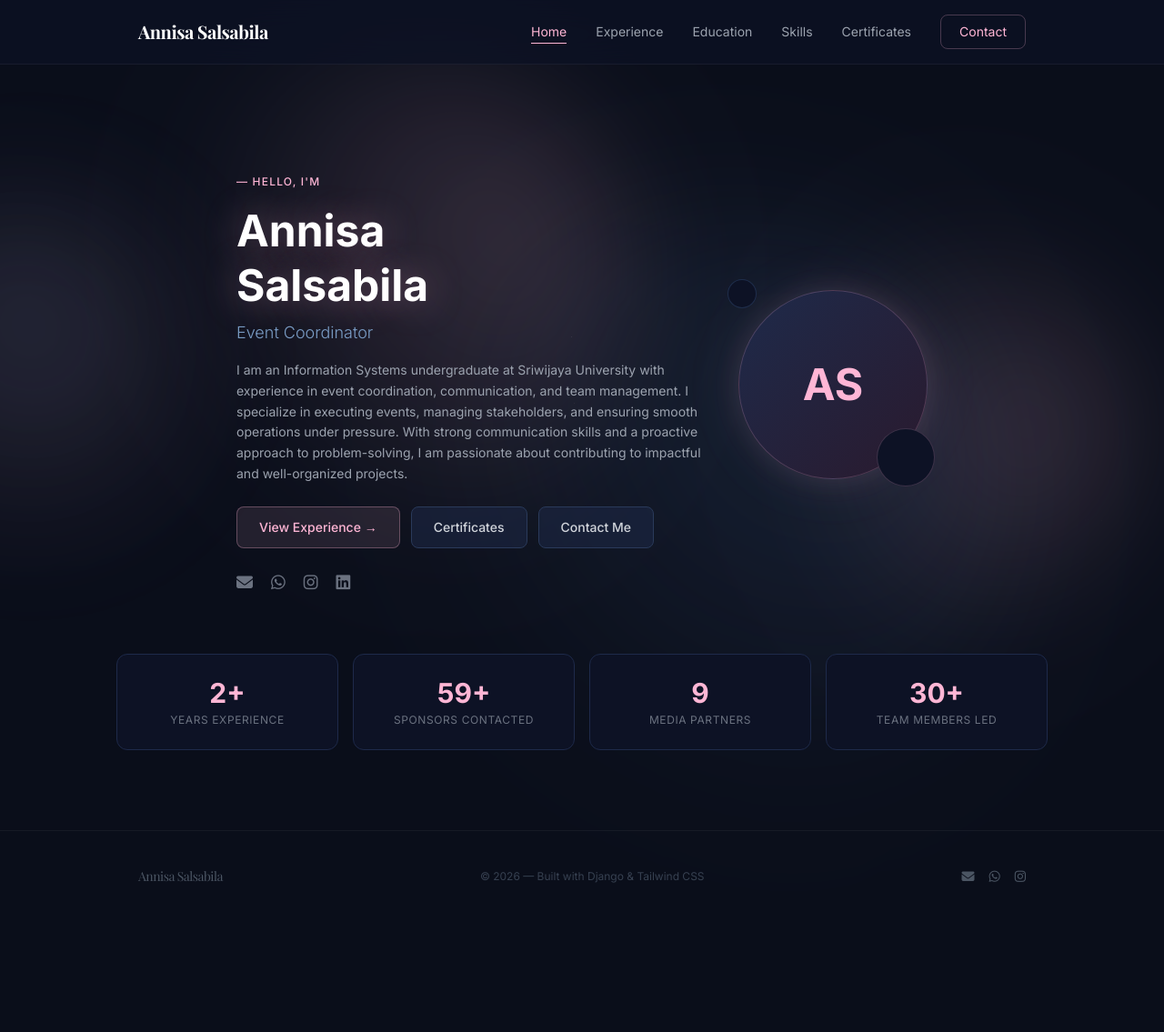
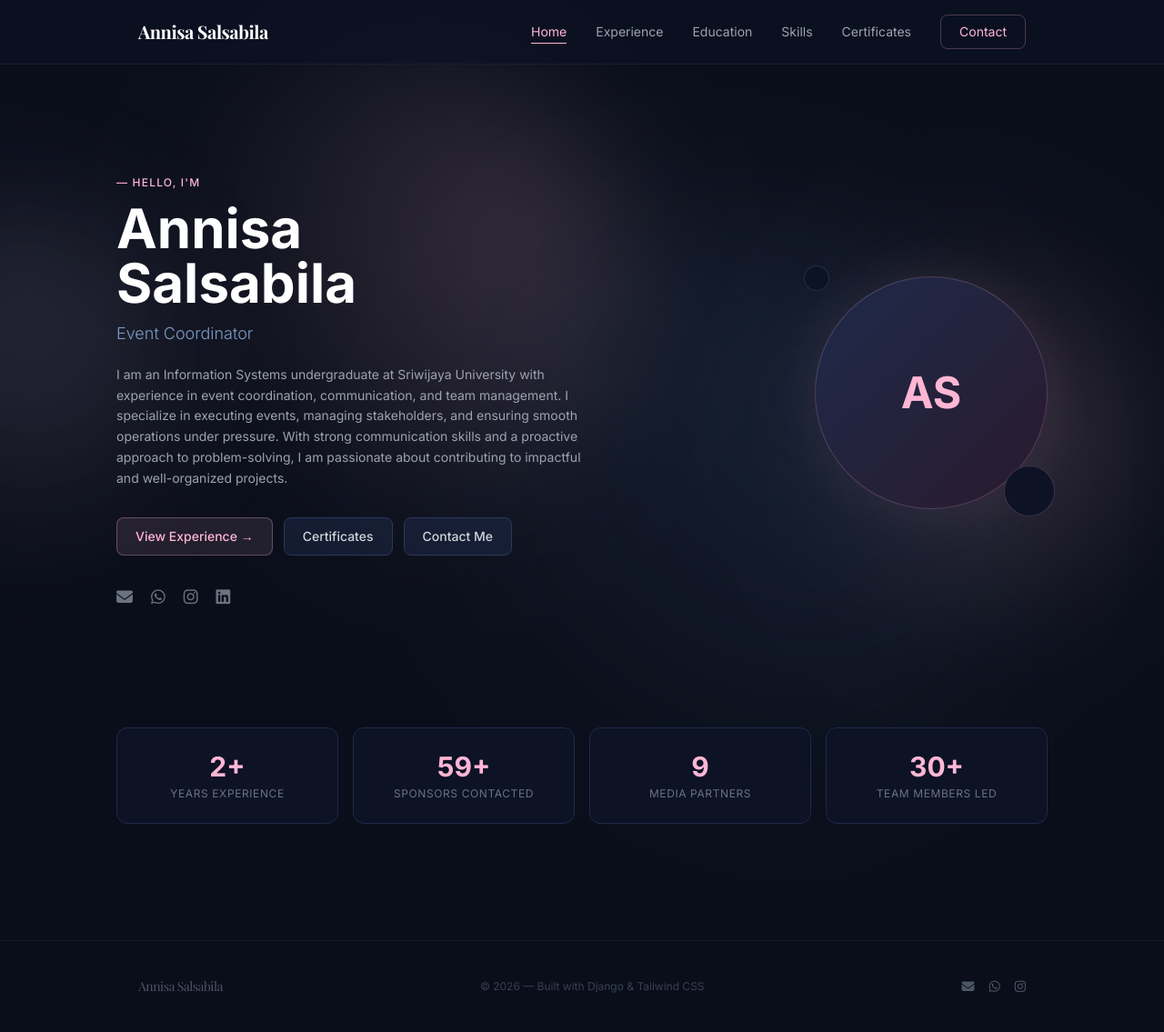
Before and after one commit to matchabobeli/portfolio-project, a Django app: page / in a window 1280 px wide. Shown: the whole page at 91% size. Before the commit the page ends 971 px from the top, so only its background shows below. Run offline with Django 5.2, Linux system fonts and the light colour scheme; some libraries are stand-ins or nearby versions.

Commit message:
Fix home page layout - tighten spacing and fix hero section

```diff
--- a/templates/home.html
+++ b/templates/home.html
@@ -8,76 +8,78 @@
     <div class="absolute top-2/3 left-1/3 w-64 h-64 bg-[#ffb6d5]/3 rounded-full blur-3xl"></div>
 </div>
 
-<main class="pt-16 relative z-10 page-transition">
-</main>
+<!-- Hero -->
+<section class="min-h-[calc(100vh-64px)] flex items-center px-6 relative">
+    <div class="max-w-5xl mx-auto w-full flex flex-col md:flex-row items-center gap-12 py-12">
 
-<!-- Hero -->
-<section class="flex items-center justify-center px-6 pt-16 pb-10 relative">
-    <div class="max-w-5xl mx-auto flex flex-col md:flex-row items-center gap-10">
+        <!-- Text -->
         <div class="flex-1 fade-in">
-            <p class="text-[#ffb6d5] text-xs font-medium tracking-widest uppercase mb-4">— Hello, I'm</p>
-            <h1 class="text-5xl font-bold mb-2 text-white glow-pink leading-tight">Annisa<br>Salsabila</h1>
-            <h2 class="text-lg text-[#7a9cc5] mb-4 font-light" id="typed-title"></h2>
-            <p class="text-gray-400 leading-relaxed mb-6 max-w-lg text-sm">
+            <p class="text-[#ffb6d5] text-xs font-medium tracking-widest uppercase mb-3">— Hello, I'm</p>
+            <h1 class="text-5xl md:text-6xl font-bold mb-3 text-white leading-tight">Annisa<br>Salsabila</h1>
+            <h2 class="text-lg text-[#7a9cc5] mb-5 font-light min-h-[28px]" id="typed-title"></h2>
+            <p class="text-gray-400 leading-relaxed mb-8 max-w-lg text-sm">
                 I am an Information Systems undergraduate at Sriwijaya University with experience in event coordination,
                 communication, and team management. I specialize in executing events, managing stakeholders, and
                 ensuring smooth operations under pressure. With strong communication skills and a proactive approach to
                 problem-solving, I am passionate about contributing to impactful and well-organized projects.
             </p>
-            <div class="flex flex-wrap gap-3 mb-6">
+            <div class="flex flex-wrap gap-3 mb-8">
                 <a href="/experience/"
-                    class="bg-[#ffb6d5]/10 hover:bg-[#ffb6d5]/20 border border-[#ffb6d5]/30 hover:border-[#ffb6d5]/60 text-[#ffb6d5] px-6 py-3 rounded-lg transition font-medium text-sm">
+                    class="bg-[#ffb6d5]/10 hover:bg-[#ffb6d5]/20 border border-[#ffb6d5]/30 hover:border-[#ffb6d5]/60 text-[#ffb6d5] px-5 py-2.5 rounded-lg transition font-medium text-sm">
                     View Experience →
                 </a>
                 <a href="/certificates/"
-                    class="bg-[#1e2a4a]/50 hover:bg-[#1e2a4a] border border-[#2a3a5a] hover:border-[#4a6fa5] text-gray-300 hover:text-white px-6 py-3 rounded-lg transition font-medium text-sm">
+                    class="bg-[#1e2a4a]/50 hover:bg-[#1e2a4a] border border-[#2a3a5a] hover:border-[#4a6fa5] text-gray-300 hover:text-white px-5 py-2.5 rounded-lg transition font-medium text-sm">
                     Certificates
                 </a>
                 <a href="/contact/"
-                    class="bg-[#1e2a4a]/50 hover:bg-[#1e2a4a] border border-[#2a3a5a] hover:border-[#4a6fa5] text-gray-300 hover:text-white px-6 py-3 rounded-lg transition font-medium text-sm">
+                    class="bg-[#1e2a4a]/50 hover:bg-[#1e2a4a] border border-[#2a3a5a] hover:border-[#4a6fa5] text-gray-300 hover:text-white px-5 py-2.5 rounded-lg transition font-medium text-sm">
                     Contact Me
                 </a>
             </div>
-            <div class="flex gap-5" id="hero-links">
+            <div class="flex gap-5">
                 <a href="mailto:annisa310308@gmail.com" class="text-gray-500 hover:text-[#ffb6d5] transition text-lg"><i
                         class="fas fa-envelope"></i></a>
                 <a href="https://wa.me/6282272895540" target="_blank"
                     class="text-gray-500 hover:text-green-400 transition text-lg"><i class="fab fa-whatsapp"></i></a>
-                <a href="#" class="text-gray-500 hover:text-pink-400 transition text-lg"><i
-                        class="fab fa-instagram"></i></a>
-                <a href="#" class="text-gray-500 hover:text-blue-400 transition text-lg"><i
-                        class="fab fa-linkedin"></i></a>
+                <a href="https://instagram.com/_nisaslsa" target="_blank"
+                    class="text-gray-500 hover:text-pink-400 transition text-lg"><i class="fab fa-instagram"></i></a>
+                <a href="https://www.linkedin.com/in/annisa-salsabila" target="_blank"
+                    class="text-gray-500 hover:text-blue-400 transition text-lg"><i class="fab fa-linkedin"></i></a>
             </div>
         </div>
-        <div class="relative fade-in" style="transition-delay: 0.2s">
-            <div class="w-52 h-52 rounded-full border border-[#ffb6d5]/20 glow-border overflow-hidden bg-gradient-to-br from-[#1e2a4a] to-[#2a1a2e] flex items-center justify-center text-5xl font-bold text-[#ffb6d5]"
-                id="hero-photo">
-                AS
+
+        <!-- Photo -->
+        <div class="relative fade-in flex-shrink-0" style="transition-delay: 0.2s">
+            <div class="w-56 h-56 md:w-64 md:h-64 rounded-full border border-[#ffb6d5]/20 overflow-hidden bg-gradient-to-br from-[#1e2a4a] to-[#2a1a2e] flex items-center justify-center text-5xl font-bold text-[#ffb6d5]"
+                id="hero-photo">AS</div>
+            <div class="absolute -inset-3 rounded-full bg-[#ffb6d5]/5 blur-xl -z-10"></div>
+            <div class="absolute -bottom-2 -right-2 w-14 h-14 rounded-full border border-[#ffb6d5]/20 bg-[#0d1225]">
             </div>
-            <div class="absolute -inset-3 rounded-full bg-[#ffb6d5]/5 blur-xl -z-10"></div>
-            <div class="absolute -bottom-2 -right-2 w-16 h-16 rounded-full border border-[#ffb6d5]/20 bg-[#0d1225]">
-            </div>
-            <div class="absolute -top-3 -left-3 w-8 h-8 rounded-full border border-[#4a6fa5]/30 bg-[#0d1225]"></div>
+            <div class="absolute -top-3 -left-3 w-7 h-7 rounded-full border border-[#4a6fa5]/30 bg-[#0d1225]"></div>
         </div>
     </div>
 </section>
 
 <!-- Quick Stats -->
-<section class="py-6 px-6">
+<section class="pb-16 px-6">
     <div class="max-w-5xl mx-auto grid grid-cols-2 md:grid-cols-4 gap-4">
         <div class="bg-[#0d1225] border border-[#1e2a4a] rounded-xl p-6 text-center card-hover fade-in">
             <div class="text-3xl font-bold text-[#ffb6d5] mb-1">2+</div>
             <div class="text-xs text-gray-500 uppercase tracking-wider">Years Experience</div>
         </div>
-        <div class="bg-[#0d1225] border border-[#1e2a4a] rounded-xl p-6 text-center card-hover fade-in">
+        <div class="bg-[#0d1225] border border-[#1e2a4a] rounded-xl p-6 text-center card-hover fade-in"
+            style="transition-delay:0.05s">
             <div class="text-3xl font-bold text-[#ffb6d5] mb-1">59+</div>
             <div class="text-xs text-gray-500 uppercase tracking-wider">Sponsors Contacted</div>
         </div>
-        <div class="bg-[#0d1225] border border-[#1e2a4a] rounded-xl p-6 text-center card-hover fade-in">
+        <div class="bg-[#0d1225] border border-[#1e2a4a] rounded-xl p-6 text-center card-hover fade-in"
+            style="transition-delay:0.1s">
             <div class="text-3xl font-bold text-[#ffb6d5] mb-1">9</div>
             <div class="text-xs text-gray-500 uppercase tracking-wider">Media Partners</div>
         </div>
-        <div class="bg-[#0d1225] border border-[#1e2a4a] rounded-xl p-6 text-center card-hover fade-in">
+        <div class="bg-[#0d1225] border border-[#1e2a4a] rounded-xl p-6 text-center card-hover fade-in"
+            style="transition-delay:0.15s">
             <div class="text-3xl font-bold text-[#ffb6d5] mb-1">30+</div>
             <div class="text-xs text-gray-500 uppercase tracking-wider">Team Members Led</div>
         </div>
@@ -104,7 +106,9 @@
     setTimeout(() => {
         document.querySelectorAll('.fade-in').forEach(el => el.classList.add('visible'));
     }, 100);
+
     async function loadProfile() {
+        try {
             const res = await fetch('/api/profiles/');
             const profiles = await res.json();
             if (profiles.length === 0) return;
@@ -112,6 +116,7 @@
             if (p.photo) {
                 document.getElementById('hero-photo').innerHTML = `<img src="${p.photo}" class="w-full h-full object-cover">`;
             }
+        } catch (e) { }
     }
     loadProfile();
 </script>
```
Lines whose indentation alone changed are shown as unchanged.
